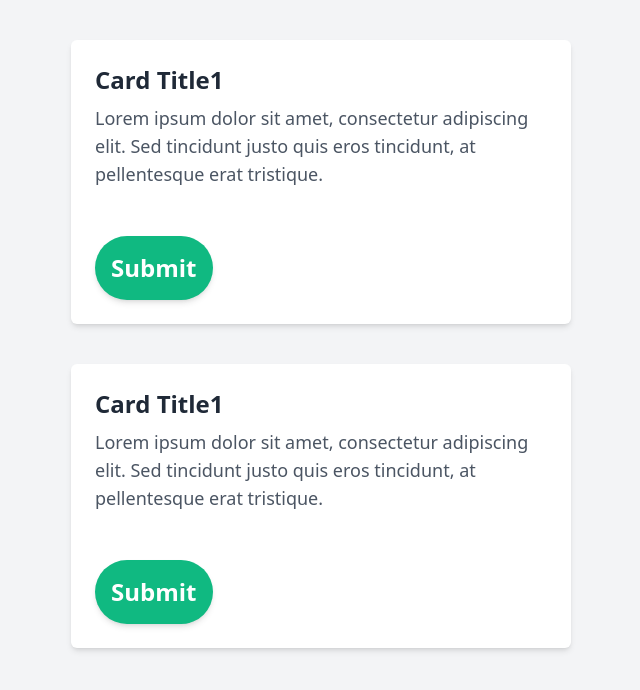
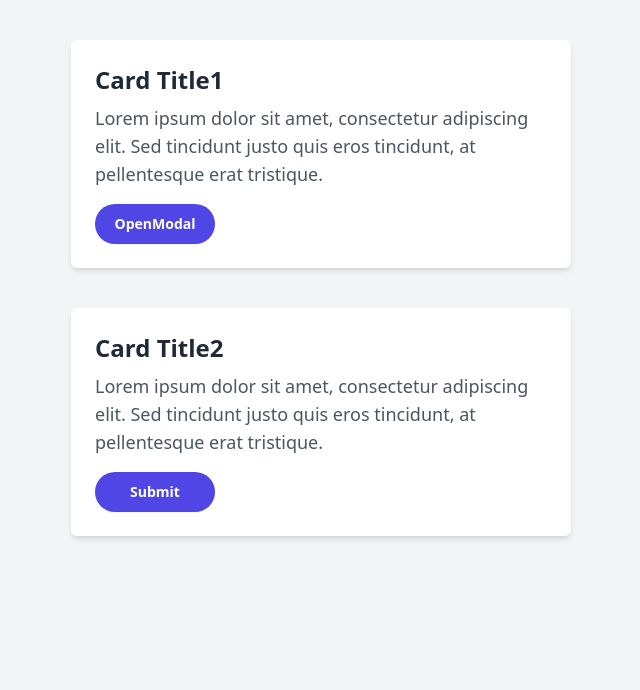
Before and after one commit to Shigeyuki-fukuda/nuxt-pub-sub-sample, a Nuxt app: page / in a window 1280 px wide. Shown: the top 690 px of the page, without its empty margins (319-959 px from the left). Built offline with nearby package versions, Linux system fonts and the light colour scheme.

Commit message:
feat: モーダルを開くイベント発行とサブスクのテンプレート側の処理を実装

```diff
--- a/components/Card1.vue
+++ b/components/Card1.vue
@@ -1,6 +1,15 @@
-<script>
+<script lang="ts">
 export default {
   name: 'Card1',
+}
+</script>
+
+<script setup lang="ts">
+import { useModalDisplayEvent } from '~/composables/events/modal-display';
+
+const { dispatch } = useModalDisplayEvent();
+const displayModal = (): void => {
+  dispatch({ action: "OPEN_MODAL" });
 }
 </script>
 
@@ -9,8 +18,11 @@ export default {
     <div class="bg-white shadow-md rounded-md p-6 w-[500px]">
       <h2 class="text-xl font-semibold text-gray-800 mb-2 sm:text-2xl">Card Title1</h2>
       <p class="text-gray-600 mb-4 sm:text-lg">Lorem ipsum dolor sit amet, consectetur adipiscing elit. Sed tincidunt justo quis eros tincidunt, at pellentesque erat tristique.</p>
-      <button class="py-4 px-4 mt-8 text-2xl bg-emerald-500 hover:bg-emerald-600 focus:ring-emerald-600 focus:ring-offset-emerald-600 text-white transition ease-in duration-200 text-center font-semibold shadow-md focus:outline-none focus:ring-2 focus:ring-offset-2 rounded-full">
-        Submit
+      <button
+        class="rounded-full w-[120px] bg-indigo-600 px-4 py-2.5 text-sm font-semibold text-white shadow-sm hover:bg-indigo-500 focus-visible:outline focus-visible:outline-2 focus-visible:outline-offset-2 focus-visible:outline-indigo-600"
+        @click="displayModal"
+      >
+        OpenModal
       </button>
     </div>
   </div>
--- a/components/Card2.vue
+++ b/components/Card2.vue
@@ -7,9 +7,11 @@ export default {
 <template>
   <div class="flex flex-col justify-start items-center">
     <div class="bg-white shadow-md rounded-md p-6 w-[500px]">
-      <h2 class="text-xl font-semibold text-gray-800 mb-2 sm:text-2xl">Card Title1</h2>
+      <h2 class="text-xl font-semibold text-gray-800 mb-2 sm:text-2xl">Card Title2</h2>
       <p class="text-gray-600 mb-4 sm:text-lg">Lorem ipsum dolor sit amet, consectetur adipiscing elit. Sed tincidunt justo quis eros tincidunt, at pellentesque erat tristique.</p>
-      <button class="py-4 px-4 mt-8 text-2xl bg-emerald-500 hover:bg-emerald-600 focus:ring-emerald-600 focus:ring-offset-emerald-600 text-white transition ease-in duration-200 text-center font-semibold shadow-md focus:outline-none focus:ring-2 focus:ring-offset-2 rounded-full">
+      <button
+        class="rounded-full w-[120px] bg-indigo-600 px-4 py-2.5 text-sm font-semibold text-white shadow-sm hover:bg-indigo-500 focus-visible:outline focus-visible:outline-2 focus-visible:outline-offset-2 focus-visible:outline-indigo-600"
+      >
         Submit
       </button>
     </div>
--- a/pages/index.vue
+++ b/pages/index.vue
@@ -7,6 +7,19 @@ export default {
 <script setup lang="ts">
 import Card1 from "../components/Card1.vue";
 import Card2 from "../components/Card2.vue";
+import { useModalDisplayEvent } from '~/composables/events/modal-display';
+
+const modalVisible = ref(false);
+const { on } = useModalDisplayEvent();
+on((event) => {
+  if (event.action === "OPEN_MODAL") {
+    modalVisible.value = true;
+  }
+
+  if (event.action === "CLOSE_MODAL") {
+    modalVisible.value = false;
+  }
+});
 </script>
 
 <template>
```
